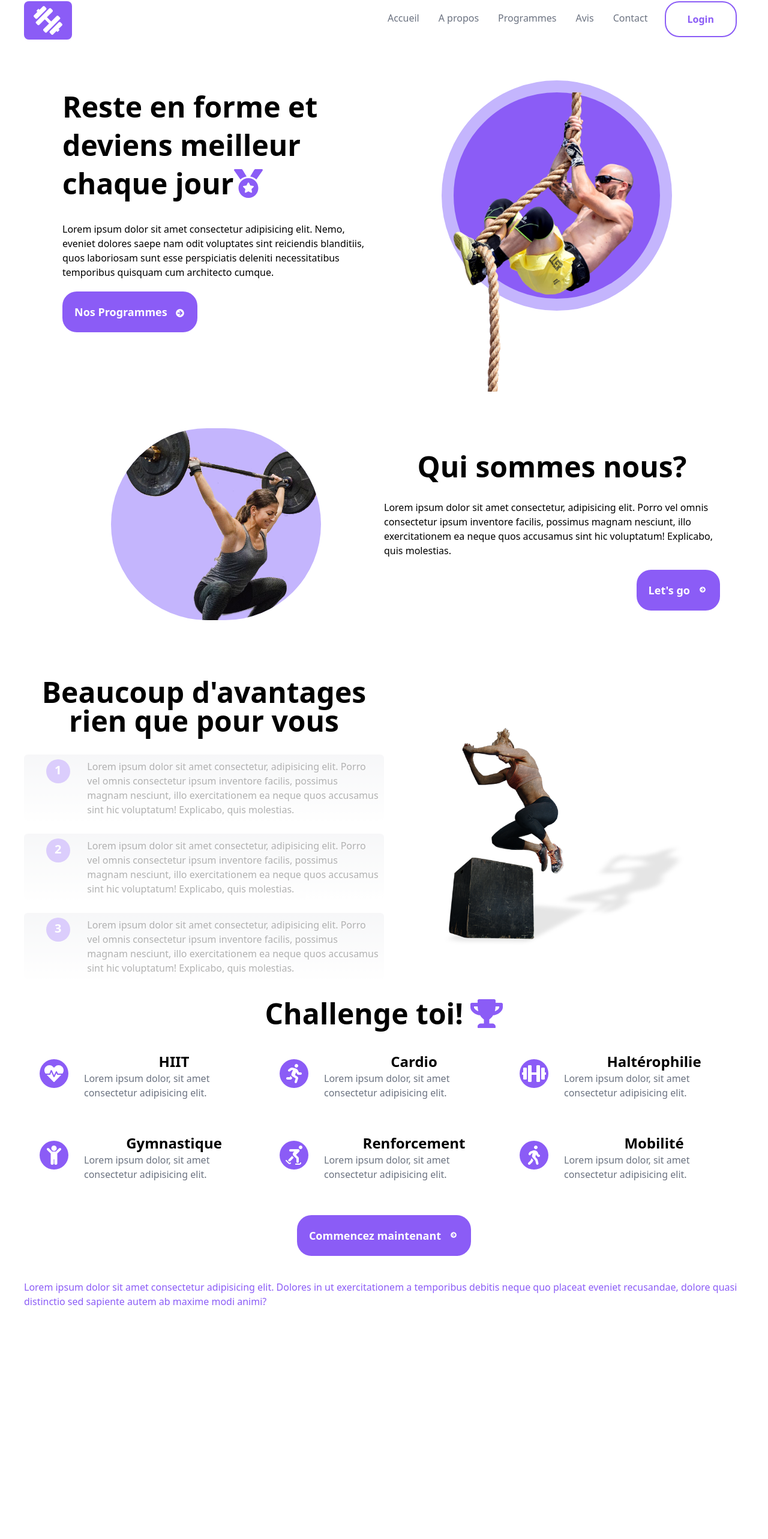
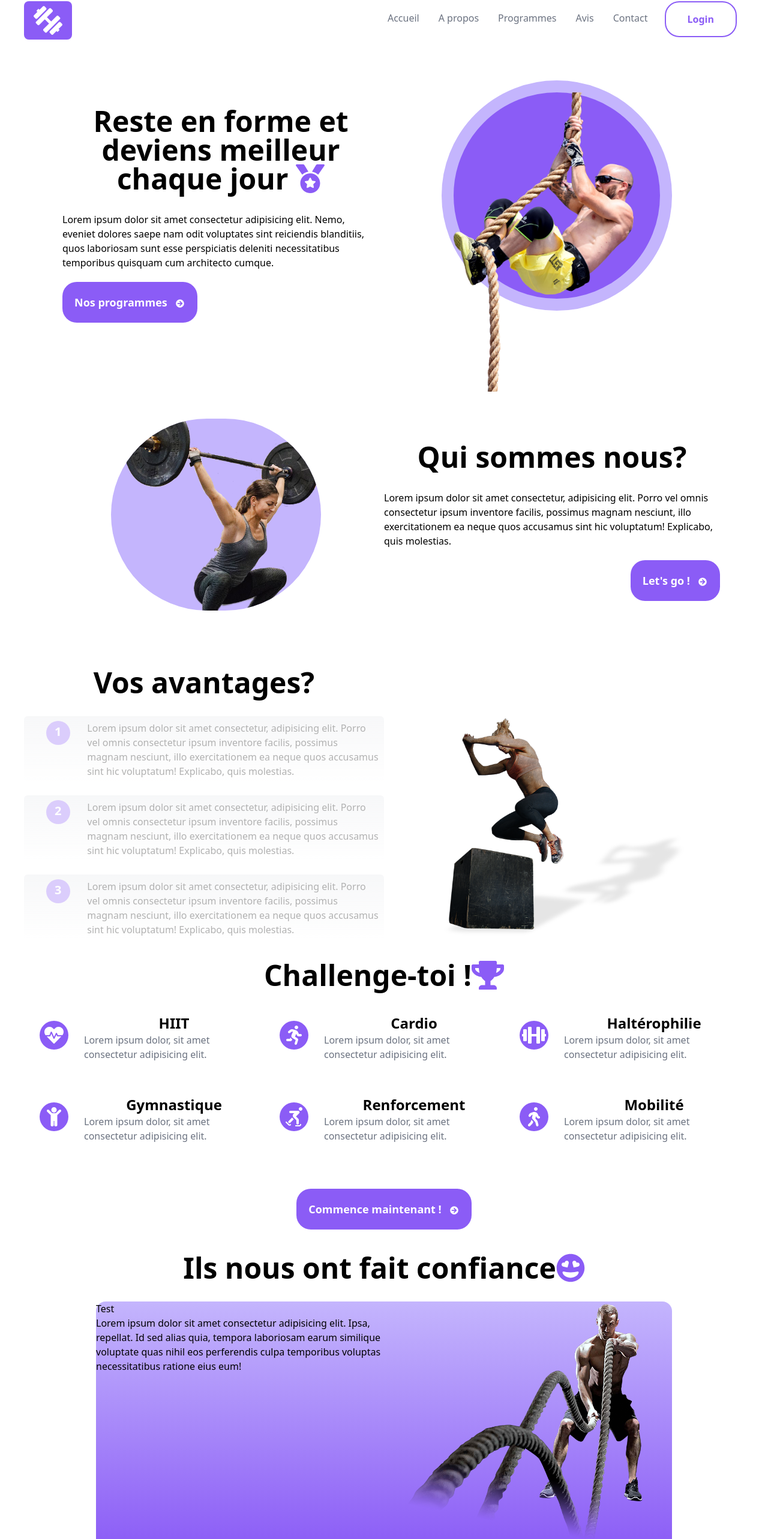
Before and after one commit to ChMenguy/landing_page_program, a React (Create React App) app: page / in a window 1280 px wide. Shown: the part 38-2604 px from the top of the page at 60% size. Before the commit the page ends 2256 px from the top, so only its background shows below. Built offline with nearby package versions, Linux system fonts and the light colour scheme.

Commit message:
create components

```diff
--- a/src/Screens/About.jsx
+++ b/src/Screens/About.jsx
@@ -3,6 +3,8 @@ import { faArrowCircleRight } from '@fortawesome/free-solid-svg-icons'
 
 import ImgAbout1 from '../assets/images/overhead.png'
 import ImgAbout2 from '../assets/images/boxjump.png'
+import Button from '../components/Button'
+import Title from '../components/Title'
 
 const advantage = [ {id : 1 , content : 'Lorem ipsum dolor sit amet consectetur, adipisicing elit. Porro vel omnis consectetur ipsum inventore facilis, possimus magnam nesciunt, illo exercitationem ea neque quos accusamus sint hic voluptatum! Explicabo, quis molestias.' },
                     {id : 2 , content : 'Lorem ipsum dolor sit amet consectetur, adipisicing elit. Porro vel omnis consectetur ipsum inventore facilis, possimus magnam nesciunt, illo exercitationem ea neque quos accusamus sint hic voluptatum! Explicabo, quis molestias.' },
@@ -18,26 +20,24 @@ function About(){
                         <img src={ImgAbout1} alt="about" width="350px" className="mx-auto bg-optional1 rounded-full "/>
                     </div>
                     <div className="w-full lg:w-1/2 pt-10 mb-8">
-                        <h1 className="text-center mx-auto font-extrabold text-4xl lg:text-5xl mb-8">Qui sommes nous?</h1>
+                        <Title
+                            content = "Qui sommes nous?"
+                        />
                         <p>Lorem ipsum dolor sit amet consectetur, adipisicing elit. Porro vel omnis consectetur ipsum inventore facilis, possimus magnam nesciunt, illo exercitationem ea neque quos accusamus sint hic voluptatum! Explicabo, quis molestias.</p>
-                        <div className="flex mt-5 justify-end">
-                            <button className=" flex bg-primary p-5 text-lg text-secondary font-bold rounded-3xl justify-end">
-                                Let's go
-                                <FontAwesomeIcon
-                                    icon={faArrowCircleRight}
-                                    className="ml-3 pt-2 flex justify-end"
-                                />
-                            </button>
-                        </div>
+                        <Button
+                            content="Let's go !"
+                            justify = "flex justify-end"
+                        />
                     </div>
                 </div>
             </div>
             <div className="flex flex-wrap">
                 <div className="w-full lg:w-1/2 pt-10 mb-8">
-                    <h1 className="text-center mx-auto font-extrabold text-4xl lg:text-5xl mb-8">Beaucoup d'avantages <br/>rien que pour vous</h1>
-
-                        {advantage.map(item =>(
-                        <div className="flex opacity-30 hover:opacity-100 cursor-pointer mt-5 bg-gradient-to-b from-gray-200 to-secondary p-2 border-0 rounded-md">
+                    <Title
+                        content = "Vos avantages?"
+                    />
+                    {advantage.map(item =>(
+                        <div className="flex opacity-30 hover:opacity-100 cursor-pointer mt-5 bg-gradient-to-b from-gray-200 to-white p-2 border-0 rounded-md">
                             <div className="w-2/12">
                                 <div className=" bg-primary pt-1 rounded-full text-center text-secondary font-bold text-xl h-10 w-10 mx-auto">
                                     {item.id}
--- a/src/Screens/Header.jsx
+++ b/src/Screens/Header.jsx
@@ -2,31 +2,21 @@ import ImgHeader from '../assets/images/monteecorde.png'
 
 import { FontAwesomeIcon } from '@fortawesome/react-fontawesome'
 import { faMedal, faArrowCircleRight } from '@fortawesome/free-solid-svg-icons'
+import Button from '../components/Button'
+import Title from '../components/Title'
 
 function Header(){
     return(
         <div id= "home" className="flex mt-6 flex-wrap mr-4 mb-4">
-            <div className=" w-full lg:w-1/2 mt-16 pl-16 mb-10">
-               <h1 className="font-bold text-5xl ">Reste en forme et </h1>
-               <h1 className="font-bold text-5xl mt-4">deviens meilleur</h1>
-               <h1 className="font-bold text-5xl mt-4 mb-10">
-                    chaque jour
-                    <FontAwesomeIcon
-                        icon={faMedal}
-                        className="text-primary"
-                    />
-                </h1>
-
-               <p>Lorem ipsum dolor sit amet consectetur adipisicing elit. Nemo, eveniet dolores saepe nam odit voluptates sint reiciendis blanditiis, quos laboriosam sunt esse perspiciatis deleniti necessitatibus temporibus quisquam cum architecto cumque.</p>
-               <div className="mt-5">
-                   <button className=" bg-primary p-5 text-lg text-secondary font-bold rounded-3xl">
-                        Nos Programmes
-                        <FontAwesomeIcon
-                            icon={faArrowCircleRight}
-                            className="ml-3 pt-1"
-                        />
-                   </button>
-               </div>
+            <div className=" w-full lg:w-1/2 mt-16 pl-16 mb-10 pt-6">
+                <Title
+                    content = {`Reste en forme et deviens meilleur chaque jour `}
+                    icon = {<FontAwesomeIcon icon={faMedal} className="text-primary"/>}
+                />
+                <p>Lorem ipsum dolor sit amet consectetur adipisicing elit. Nemo, eveniet dolores saepe nam odit voluptates sint reiciendis blanditiis, quos laboriosam sunt esse perspiciatis deleniti necessitatibus temporibus quisquam cum architecto cumque.</p>
+                <Button
+                    content="Nos programmes"
+                />
             </div>
             <div className=" w-full lg:w-1/2 mb-5 pt-6 ">
                 <div className=" mt-5 bg-primary rounded-full border-10 border-optional1 h-96 w-96 mx-auto">
--- a/src/Screens/Opinions.jsx
+++ b/src/Screens/Opinions.jsx
@@ -1,9 +1,26 @@
+import Title from "../components/Title"
 
+import ImageOpinions from '../assets/images/corde.png'
+
+import { FontAwesomeIcon } from "@fortawesome/react-fontawesome"
+import { faGrinHearts} from "@fortawesome/free-solid-svg-icons"
 
 function Opinions(){
     return(
-        <div className=" text-primary ">
-            Lorem ipsum dolor sit amet consectetur adipisicing elit. Dolores in ut exercitationem a temporibus debitis neque quo placeat eveniet recusandae, dolore quasi distinctio sed sapiente autem ab maxime modi animi?
+        <div id="opinions" className="mt-9">
+            <Title
+                content="Ils nous ont fait confiance"
+                icon = {<FontAwesomeIcon icon={faGrinHearts} className=" text-primary"/>}
+            />
+            <div className = "flex flex-1 flex-wrap-reverse w-4/5 bg-gradient-to-b from-optional1 to-primary mx-auto rounded-2xl">
+                <div className="lg:w-1/2">
+                    <h1>Test</h1>
+                    <p>Lorem ipsum dolor sit amet consectetur adipisicing elit. Ipsa, repellat. Id sed alias quia, tempora laboriosam earum similique voluptate quas nihil eos perferendis culpa temporibus voluptas necessitatibus ratione eius eum!</p>
+                </div>
+                <div className="lg:w-1/2">
+                    <img src={ImageOpinions} alt='imageopinons' />
+                </div>
+            </div>
         </div>
     )
 }
--- a/src/Screens/Programs.jsx
+++ b/src/Screens/Programs.jsx
@@ -1,5 +1,7 @@
 import { FontAwesomeIcon } from "@fortawesome/react-fontawesome"
 import { faArrowCircleRight , faTrophy, faHeartbeat , faRunning , faDumbbell, faSkating, faChild, faWalking } from "@fortawesome/free-solid-svg-icons"
+import Button from "../components/Button"
+import Title from "../components/Title"
 
 const programs = [  {icon : faHeartbeat, title : 'HIIT', content : 'Lorem ipsum dolor, sit amet consectetur adipisicing elit.' },
                     {icon : faRunning, title : 'Cardio', content : 'Lorem ipsum dolor, sit amet consectetur adipisicing elit.' },
@@ -13,7 +15,10 @@ const programs = [  {icon : faHeartbeat, title : 'HIIT', content : 'Lorem ipsum
 function Programs(){
     return(
         <div id="programs">
-            <h1 className=" text-center mx-auto font-extrabold text-4xl lg:text-5xl mb-8">Challenge toi! <FontAwesomeIcon icon = {faTrophy} className="text-primary" /></h1>
+            <Title
+                content='Challenge-toi !'
+                icon = {<FontAwesomeIcon icon = {faTrophy} className="text-primary" />}
+            />
             <div className="flex flex-wrap text-center mt-10">
                 {programs.map(item=>(
                     <div className="w-1/2 flex-wrap lg:w-1/3 flex mb-14 ">
@@ -29,15 +34,10 @@ function Programs(){
                     </div>
                 ))}
             </div>
-            <div className="flex justify-center mb-10">
-                <button className=" flex bg-primary p-5 text-lg text-secondary font-bold rounded-3xl justify-end">
-                        Commencez maintenant
-                        <FontAwesomeIcon
-                            icon={faArrowCircleRight}
-                            className="ml-3 pt-2 flex justify-end"
-                        />
-                </button>
-            </div>
+            <Button
+                content = "Commence maintenant !"
+                justify = "flex justify-center mb-10"
+            />
         </div>
     )
 }
--- /dev/null
+++ b/src/components/Button.js
@@ -0,0 +1,16 @@
+import { FontAwesomeIcon } from "@fortawesome/react-fontawesome"
+import { faArrowCircleRight } from "@fortawesome/free-solid-svg-icons"
+
+export default function Button({content , justify}){
+    return(
+        <div className= {`mt-5 ${justify}`} >
+            <button className=" bg-primary p-5 text-lg text-secondary font-bold rounded-3xl">
+                {content}
+             <FontAwesomeIcon
+                 icon={faArrowCircleRight}
+                 className="ml-3 pt-1"
+             />
+            </button>
+        </div>
+    )
+}
--- /dev/null
+++ b/src/components/Title.js
@@ -0,0 +1,5 @@
+export default function Title({content,icon}){
+    return(
+        <h1 className=" text-center mx-auto font-extrabold text-4xl lg:text-5xl mb-8">{content}{icon}</h1>
+    )
+}
```
Also changed, not shown: src/assets/images/corde.png.
